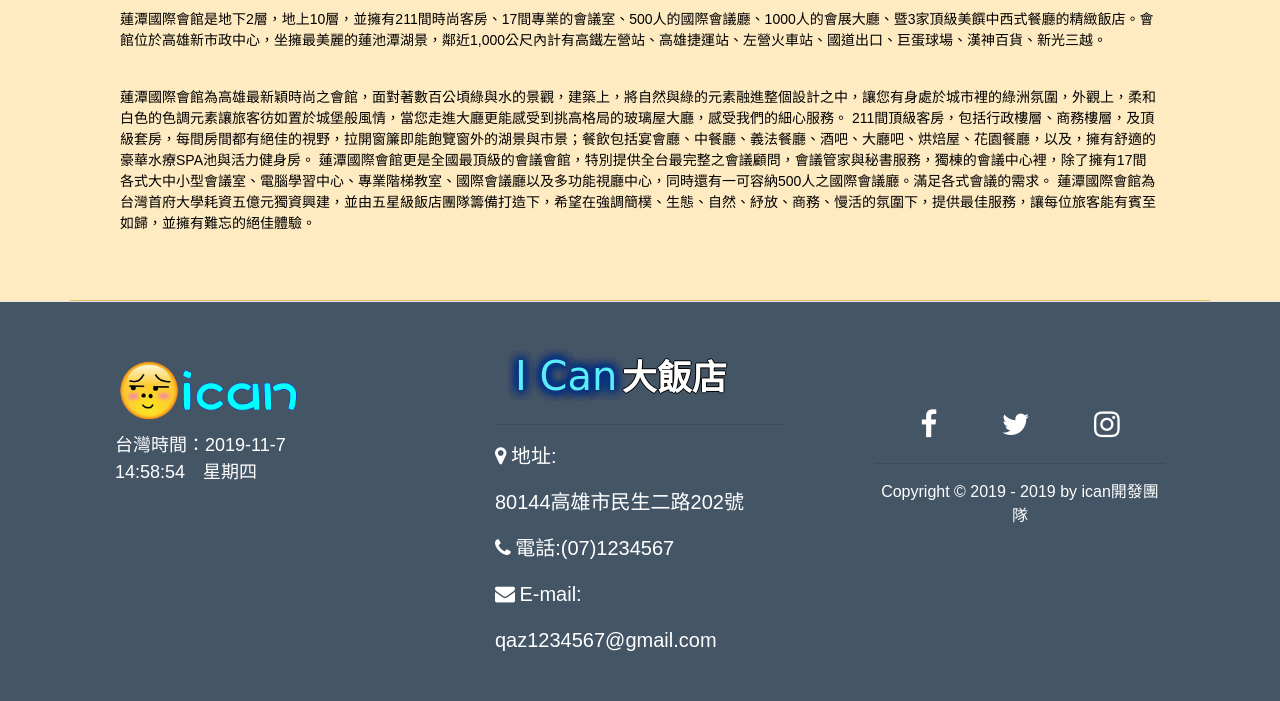
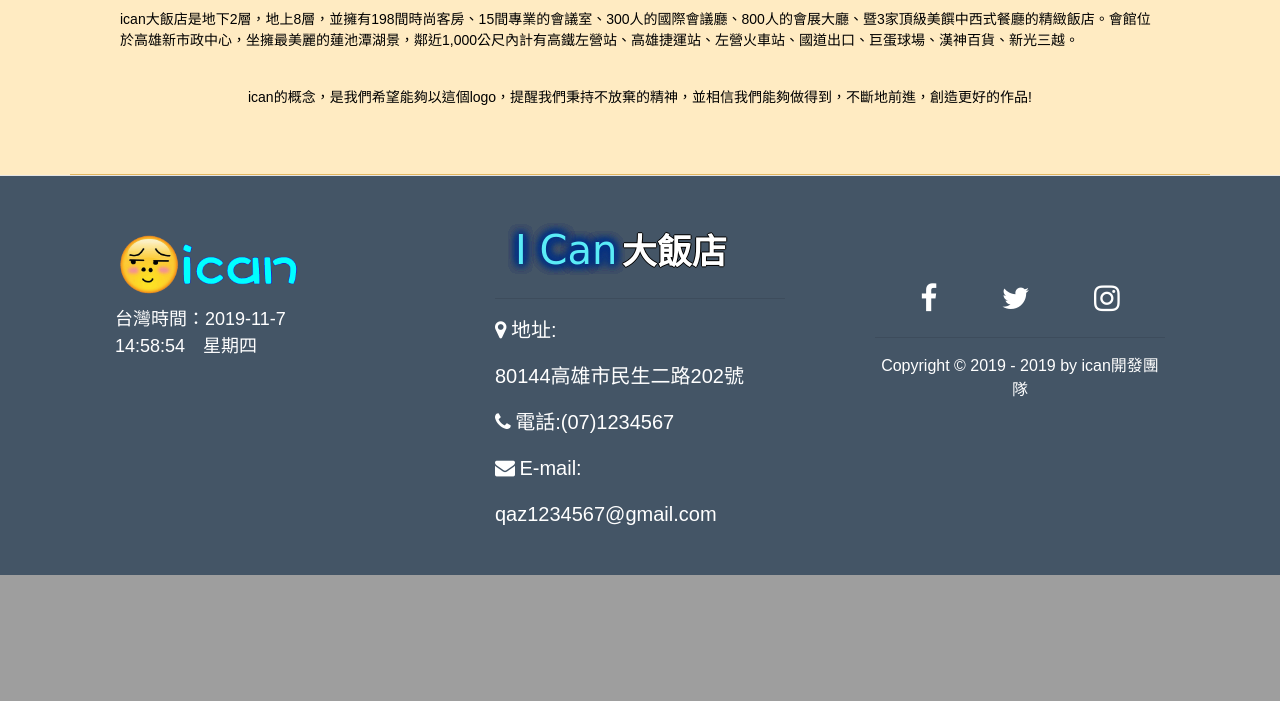
Before and after one commit to linbanana/Ican, a PHP site: page /about.php in a window 1280 px wide. Shown: the part 1052-1753 px from the top of the page. After the commit the page ends 1627 px from the top, so only its background shows below. Run offline with PHP 8.4, Linux system fonts and the light colour scheme.

Commit message:
Update about.php

```diff
--- a/about.php
+++ b/about.php
@@ -33,6 +33,8 @@
     padding: 40px;
     font-size: 27px;
     text-align: center;
+   /* -webkit -writing-mode: vertical-lr;
+    writing-mode: vertical-lr;*/
 }
 
 .aboutcontent .container p{
@@ -51,18 +53,15 @@
     <div class="aboutcontent" >
 	   <div class="container">
         <div class="photo">
-		    <img src="https://www.ciaotw.com/wp-content/uploads/2018/10/%E9%A3%AF%E5%BA%97%E5%A4%96%E8%A7%80JPG-498x600.jpg" width="300px" height="300px" style="float: left">
-         <div class="title"><strong>關於我們</strong></div><br/>
+		    <img src="https://www.ciaotw.com/wp-content/uploads/2018/10/%E9%A3%AF%E5%BA%97%E5%A4%96%E8%A7%80JPG-498x600.jpg" width="300px" height="300px" style="float: left"> </div>
+        <div class="title"><strong>關於我們</strong></div><br/>
 
-			<p>蓮潭國際會館是地下2層，地上10層，並擁有211間時尚客房、17間專業的會議室、500人的國際會議廳、1000人的會展大廳、暨3家頂級美饌中西式餐廳的精緻飯店。會館位於高雄新市政中心，坐擁最美麗的蓮池潭湖景，鄰近1,000公尺內計有高鐵左營站、高雄捷運站、左營火車站、國道出口、巨蛋球場、漢神百貨、新光三越。</p>
+			<p>ican大飯店是地下2層，地上8層，並擁有198間時尚客房、15間專業的會議室、300人的國際會議廳、800人的會展大廳、暨3家頂級美饌中西式餐廳的精緻飯店。會館位於高雄新市政中心，坐擁最美麗的蓮池潭湖景，鄰近1,000公尺內計有高鐵左營站、高雄捷運站、左營火車站、國道出口、巨蛋球場、漢神百貨、新光三越。</p>
 
 
-		    <p>蓮潭國際會館為高雄最新穎時尚之會館，面對著數百公頃綠與水的景觀，建築上，將自然與綠的元素融進整個設計之中，讓您有身處於城市裡的綠洲氛圍，外觀上，柔和白色的色調元素讓旅客彷如置於城堡般風情，當您走進大廳更能感受到挑高格局的玻璃屋大廳，感受我們的細心服務。
-			211間頂級客房，包括行政樓層、商務樓層，及頂級套房，每間房間都有絕佳的視野，拉開窗簾即能飽覽窗外的湖景與市景；餐飲包括宴會廳、中餐廳、義法餐廳、酒吧、大廳吧、烘焙屋、花園餐廳，以及，擁有舒適的豪華水療SPA池與活力健身房。
-			蓮潭國際會館更是全國最頂級的會議會館，特別提供全台最完整之會議顧問，會議管家與秘書服務，獨棟的會議中心裡，除了擁有17間各式大中小型會議室、電腦學習中心、專業階梯教室、國際會議廳以及多功能視廳中心，同時還有一可容納500人之國際會議廳。滿足各式會議的需求。
-			蓮潭國際會館為台灣首府大學耗資五億元獨資興建，並由五星級飯店團隊籌備打造下，希望在強調簡樸、生態、自然、紓放、商務、慢活的氛圍下，提供最佳服務，讓每位旅客能有賓至如歸，並擁有難忘的絕佳體驗。</p><br />
-         </div>
-	   </div>
+		    <p>ican的概念，是我們希望能夠以這個logo，提醒我們秉持不放棄的精神，並相信我們能夠做得到，不斷地前進，創造更好的作品!</p><br />
+        </div>
+
     </div>
     <?php
         include("layouts/footer.php");
```
